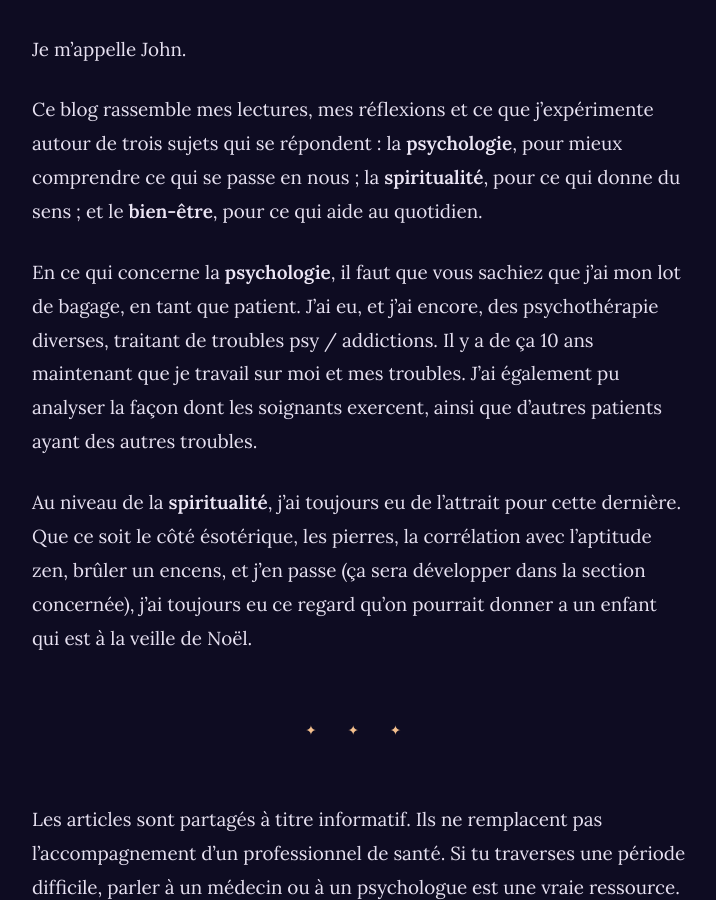
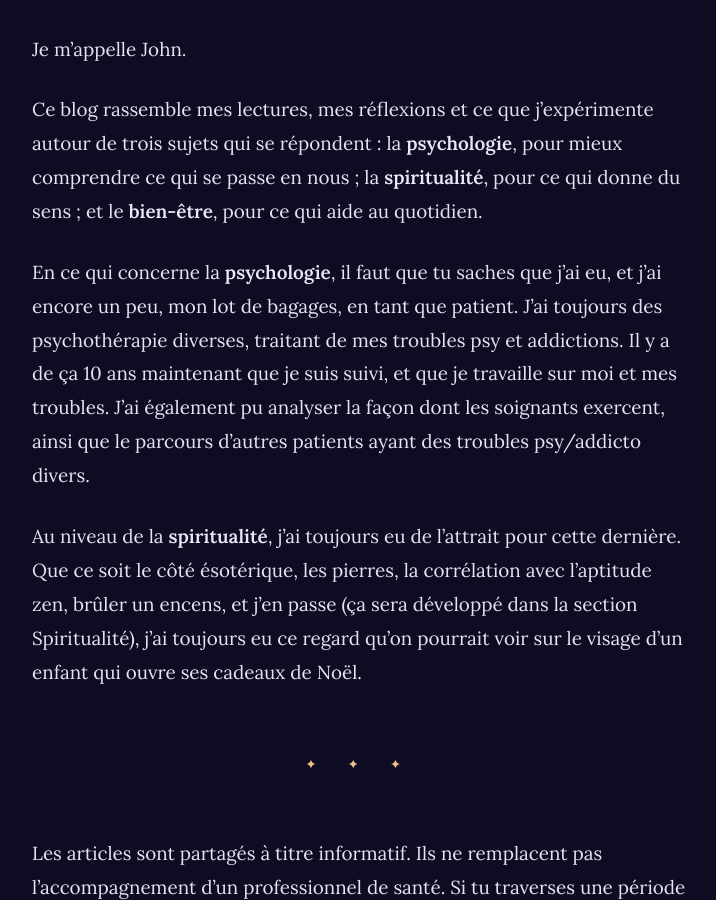
Before and after one commit to johntherapsy/johntherapsy.github.io, a Jekyll site: the page built from a-propos.md, in a window 1280 px wide and 900 px high, scrolled down 434 px. Shown: the whole window, without its empty margins (280-996 px from the left). Built offline with Jekyll 4.4.1, drawn with Linux system fonts in a browser that asks for light colours.

Commit message:
Update a-propos.md
update may

```diff
--- a/a-propos.md
+++ b/a-propos.md
@@ -8,12 +8,13 @@ description: Qui écrit ce blog, et pourquoi.
 Je m'appelle John.
 
 
-
 Ce blog rassemble mes lectures, mes réflexions et ce que j'expérimente autour de trois sujets qui se répondent : la **psychologie**, pour mieux comprendre ce qui se passe en nous ; la **spiritualité**, pour ce qui donne du sens ; et le **bien-être**, pour ce qui aide au quotidien.
 
-En ce qui concerne la **psychologie**, il faut que vous sachiez que j'ai mon lot de bagage, en tant que patient. J'ai eu, et j'ai encore, des psychothérapie diverses, traitant de troubles psy / addictions. Il y a de ça 10 ans maintenant que je travail sur moi et mes troubles. J'ai également pu analyser la façon dont les soignants exercent, ainsi que d'autres patients ayant des autres troubles.
 
-Au niveau de la **spiritualité**, j'ai toujours eu de l'attrait pour cette dernière. Que ce soit le côté ésotérique, les pierres, la corrélation avec l'aptitude zen, brûler un encens, et j'en passe (ça sera développer dans la section concernée), j'ai toujours eu ce regard qu'on pourrait donner a un enfant qui est à la veille de Noël.
+En ce qui concerne la **psychologie**, il faut que tu saches que j'ai eu, et j'ai encore un peu, mon lot de bagages, en tant que patient. J'ai toujours des psychothérapie diverses, traitant de mes troubles psy et addictions. Il y a de ça 10 ans maintenant que je suis suivi, et que je travaille sur moi et mes troubles. J'ai également pu analyser la façon dont les soignants exercent, ainsi que le parcours d'autres patients ayant des troubles psy/addicto divers.
+
+
+Au niveau de la **spiritualité**, j'ai toujours eu de l'attrait pour cette dernière. Que ce soit le côté ésotérique, les pierres, la corrélation avec l'aptitude zen, brûler un encens, et j'en passe (ça sera développé dans la section Spiritualité), j'ai toujours eu ce regard qu'on pourrait voir sur le visage d'un enfant qui ouvre ses cadeaux de Noël.
 
 ---
 
```
